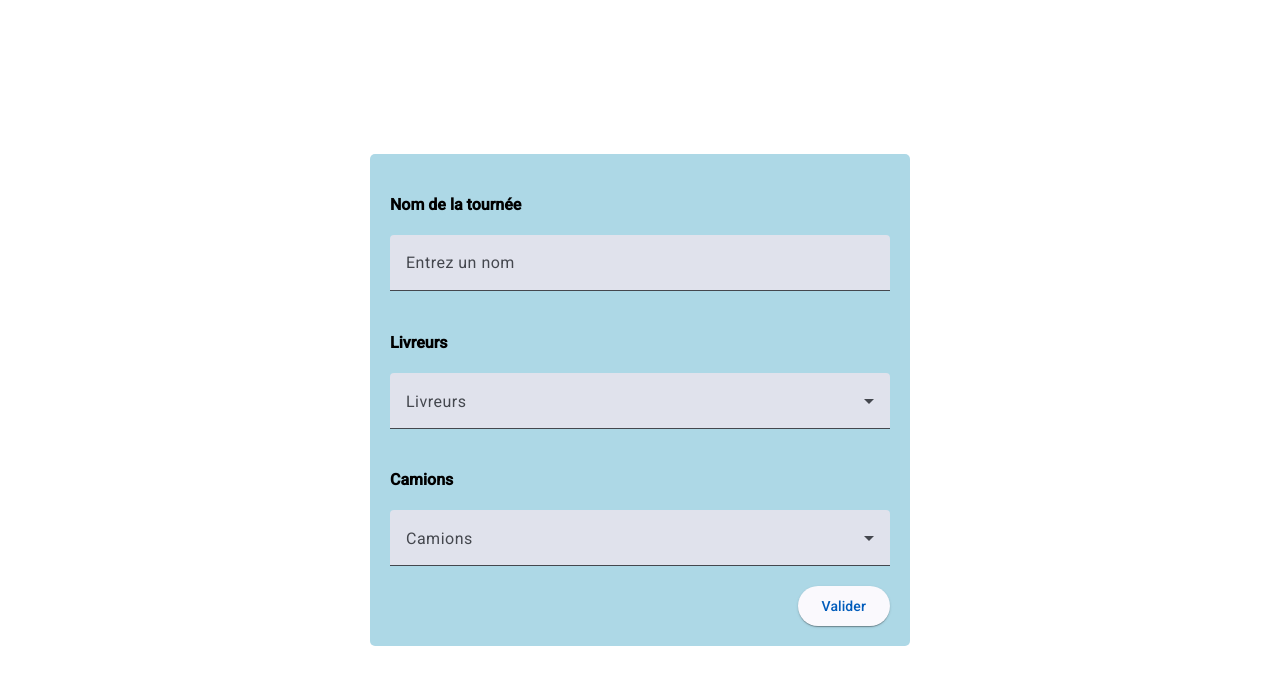
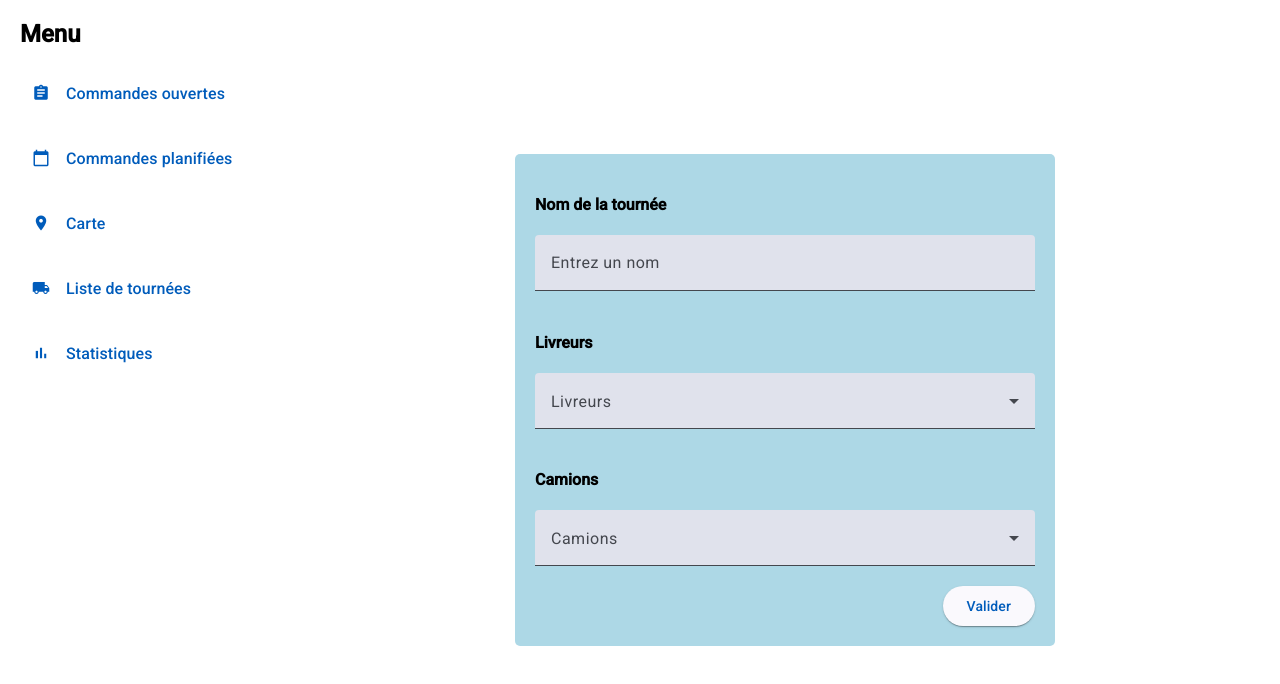
Before and after one commit to l3miage-adjakotm/l3-miage-2024-2025-projet-groupe-09, an Angular app in the folder grenoble-express/: page / in a window 1280 px wide. Shown: the top 684 px of the page. Built offline with nearby package versions, Linux system fonts and the light colour scheme.

Commit message:
Add nav-bar component qui fonctionne

```diff
--- a/grenoble-express/src/app/app.component.html
+++ b/grenoble-express/src/app/app.component.html
@@ -1,2 +1,4 @@
-<app-nav-bar></app-nav-bar>
-<app-create-tour></app-create-tour>
+<div class="container">
+    <app-nav-bar></app-nav-bar>
+    <app-create-tour></app-create-tour>
+  </div>
--- a/grenoble-express/src/app/app.component.scss
+++ b/grenoble-express/src/app/app.component.scss
@@ -0,0 +1,10 @@
+.container {
+    display: flex;
+}
+.container app-nav-bar {
+    flex: 1;
+}
+
+.container app-create-tour {
+    flex: 8;
+}
--- a/grenoble-express/src/app/nav-bar/nav-bar.component.html
+++ b/grenoble-express/src/app/nav-bar/nav-bar.component.html
@@ -0,0 +1,39 @@
+<div class="page-container">
+    <div class="menu-container">
+      <div class="example-button-row">
+        <h1 class="menu-title">Menu</h1>
+      </div>
+      <section class="button-section">
+        <div class="example-button-container">
+            <a mat-button href="https://www.google.com/" target="_blank" class="custom-button">
+              <mat-icon class="button-icon">assignment</mat-icon>
+              Commandes ouvertes
+            </a>
+        </div>
+        <div class="example-button-container">
+            <a mat-button href="https://www.google.com/" target="_blank" class="custom-button">
+              <mat-icon class="button-icon">calendar_today</mat-icon>
+              Commandes planifiées
+            </a>
+        </div>
+        <div class="example-button-container">
+            <a mat-button href="https://www.google.com/" target="_blank" class="custom-button">
+              <mat-icon class="button-icon">place</mat-icon>
+              Carte
+            </a>
+        </div>
+        <div class="example-button-container">
+            <a mat-button href="https://www.google.com/" target="_blank" class="custom-button">
+              <mat-icon class="button-icon">local_shipping</mat-icon>
+              Liste de tournées
+            </a>
+        </div>
+        <div class="example-button-container">
+            <a mat-button href="https://www.google.com/" target="_blank" class="custom-button">
+              <mat-icon class="button-icon">bar_chart</mat-icon>
+              Statistiques
+            </a>
+        </div>
+      </section>
+    </div>
+</div>
--- a/grenoble-express/src/app/nav-bar/nav-bar.component.scss
+++ b/grenoble-express/src/app/nav-bar/nav-bar.component.scss
@@ -0,0 +1,59 @@
+/* Structure générale de la page */
+.page-container {
+    display: flex;
+    min-height: 100vh; /* Prend toute la hauteur de l'écran */
+}
+
+/* Colonne menu + boutons */
+.menu-container {
+    width: 250px; /* Largeur fixe pour le menu */
+    padding: 20px;
+    display: flex;
+    flex-direction: column;
+}
+
+/* Aligner l'icône et le titre */
+.example-button-row {
+    display: flex;
+    align-items: center;
+    gap: 10px;
+}
+
+/* Style du titre "Menu" */
+.menu-title {
+    margin: 0;
+    font-size: 24px;
+}
+
+/* Ajouter un espace entre le menu et les boutons */
+.button-section {
+    margin-top: 20px;
+    display: flex;
+    flex-direction: column; /* Aligne les boutons verticalement */
+    gap: 15px; /* Espacement uniforme entre les boutons */
+}
+
+/* Style des boutons */
+.example-button-container {
+    display: flex;
+    justify-content: flex-start; /* Aligner les boutons à gauche */
+    width: 100%; /* Les boutons prennent toute la largeur disponible */
+}
+
+/* Personnalisation des boutons */
+.custom-button {
+    display: flex;
+    align-items: center;
+    justify-content: flex-start; /* Assure que tout commence à gauche */
+    gap: 8px; /* Espacement entre l'icône et le texte */
+    width: 100%; /* Prend toute la largeur disponible */
+    height: 50px;
+    font-size: 16px;
+    text-align: left; /* Texte aligné à gauche */
+}
+
+/* Ajuster la taille de l'icône */
+.button-icon {
+    font-size: 20px; /* Taille de l'icône */
+    margin-left: 0; /* Pas d'espace à gauche de l'icône */
+}
```
